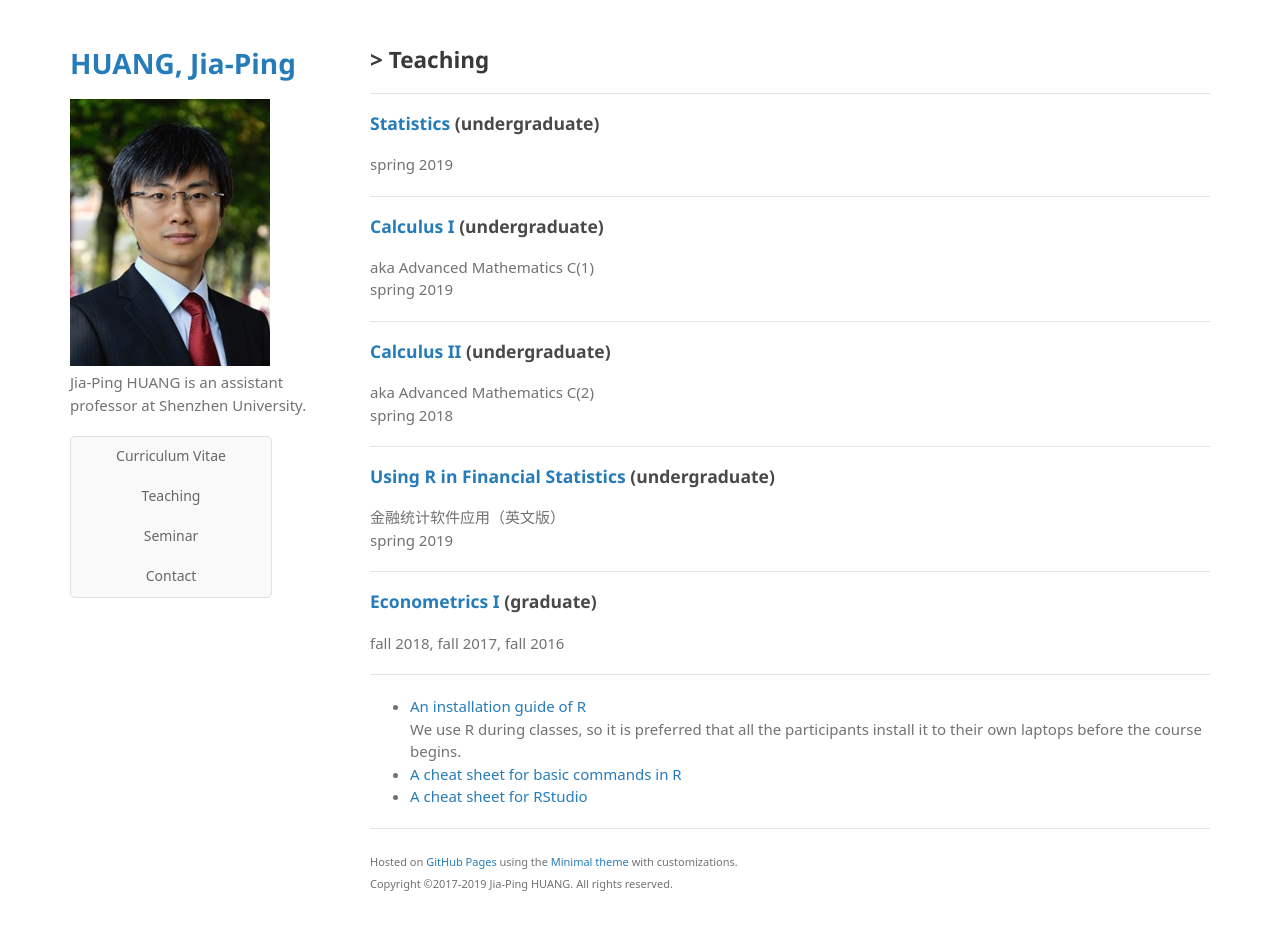
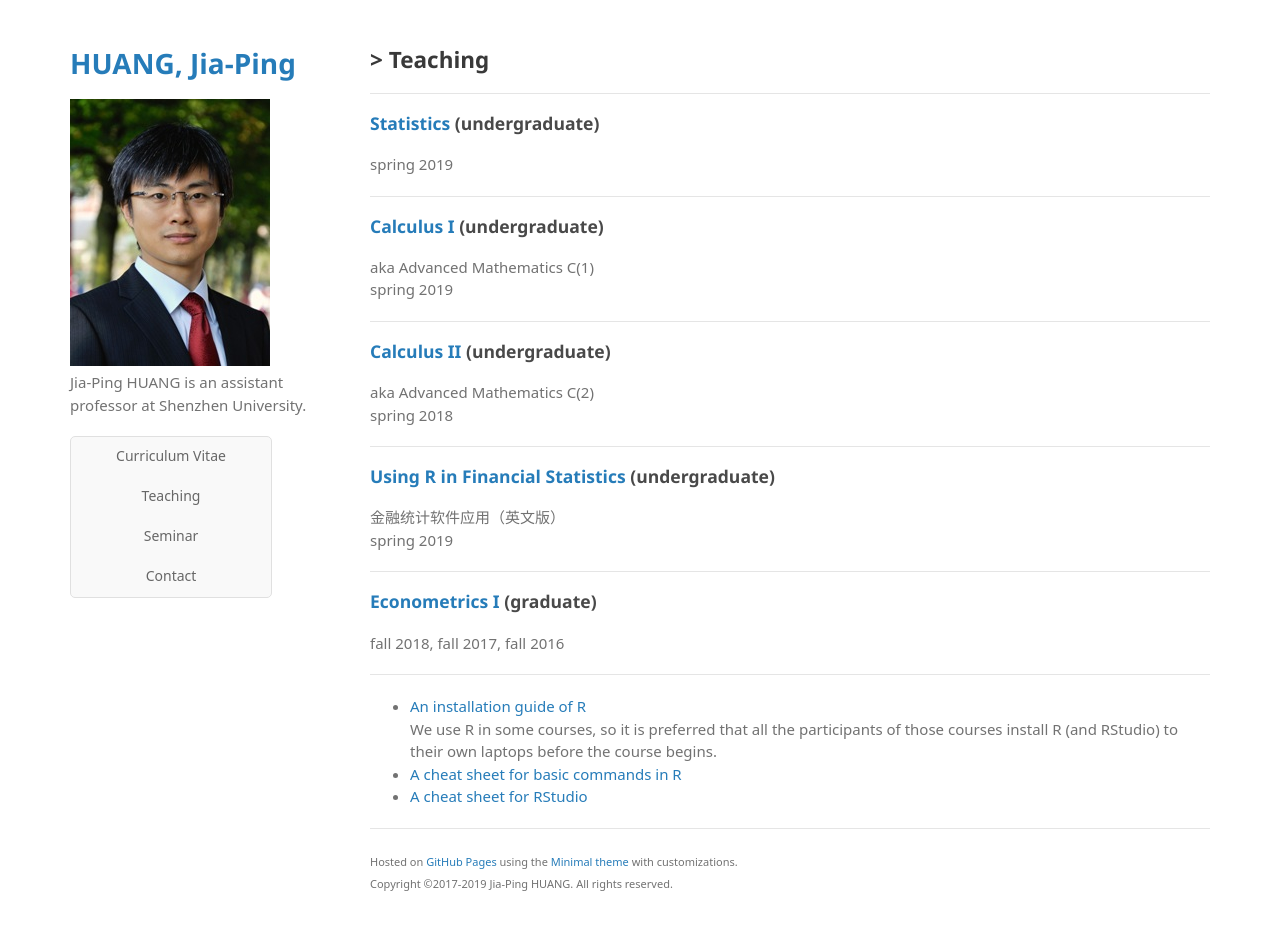
Before and after one commit to huangjp28/huangjp28.github.io, a Jekyll site: the page built from _pages/02_teaching.md, in a window 1280 px wide and 954 px high. Shown: the top 930 px of the window. Built offline with Jekyll 4.4.1, drawn with Linux system fonts in a browser that asks for light colours; some web fonts are replaced; a script that is not in the unit is left out.

Commit message:
Update 02_teaching.md

```diff
--- a/_pages/02_teaching.md
+++ b/_pages/02_teaching.md
@@ -31,7 +31,7 @@ fall 2018, fall 2017, fall 2016
 ---
 
 * [An installation guide of R]({{ site.baseurl }}{% link _teaching/02_rinstall.md %})
-  We use R during classes, so it is preferred that all the participants install it to their own laptops before the course begins.
+  We use R in some courses, so it is preferred that all the participants of those courses install R (and RStudio) to their own laptops before the course begins.
 * [A cheat sheet for basic commands in R](http://github.com/rstudio/cheatsheets/raw/master/base-r.pdf)
 * [A cheat sheet for RStudio](https://github.com/rstudio/cheatsheets/raw/master/rstudio-ide.pdf)
 
```
